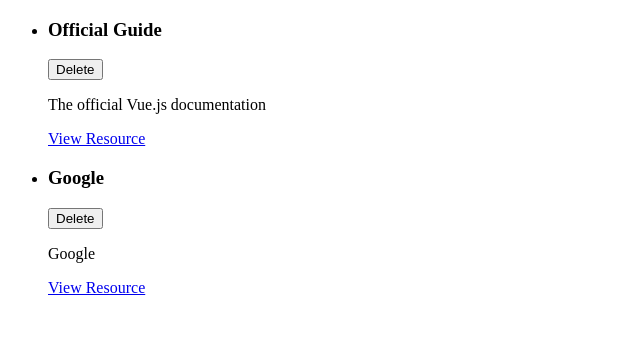
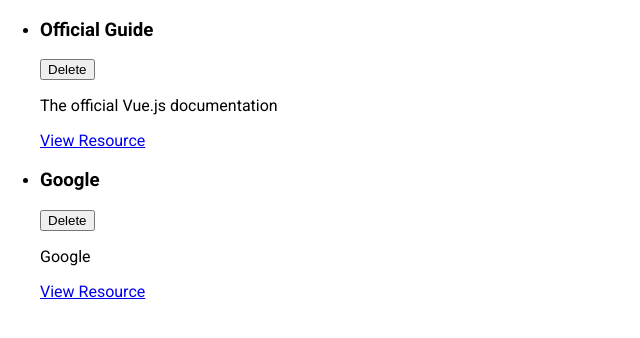
Before and after one commit to romanlesnoy/learning-resources-vue, a Vue app: page / in a window 1280 px wide. Shown: the top 338 px of the page, without its empty margins (0-640 px from the left). Built offline with nearby package versions, Linux system fonts and the light colour scheme.

Commit message:
Add styles to a App.vue

```diff
--- a/src/App.vue
+++ b/src/App.vue
@@ -38,4 +38,18 @@
 };
 </script>
 
-<style></style>
+<style>
+@import url('https://fonts.googleapis.com/css2?family=Roboto:wght@400;700&display=swap');
+
+* {
+    box-sizing: border-box;
+}
+
+html {
+    font-family: 'Roboto', sans-serif;
+}
+
+body {
+    margin: 0;
+}
+</style>
```
